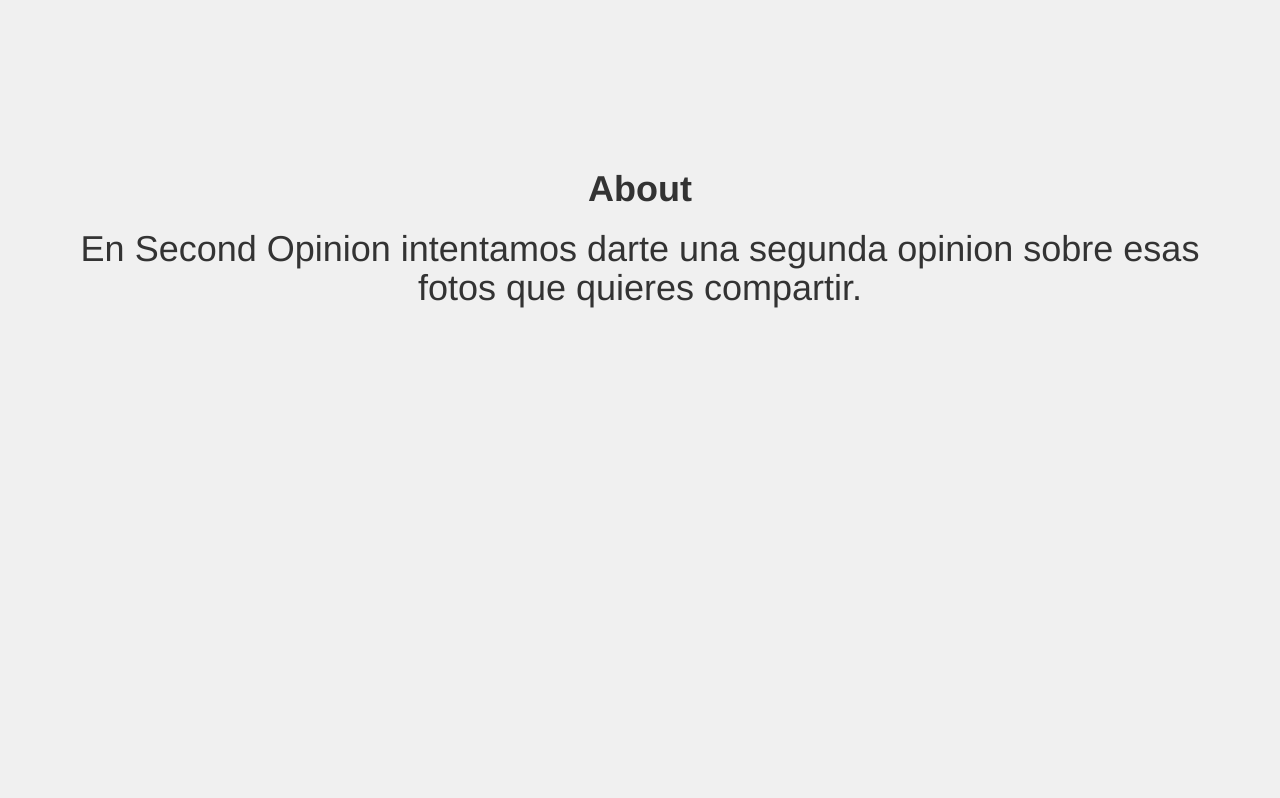
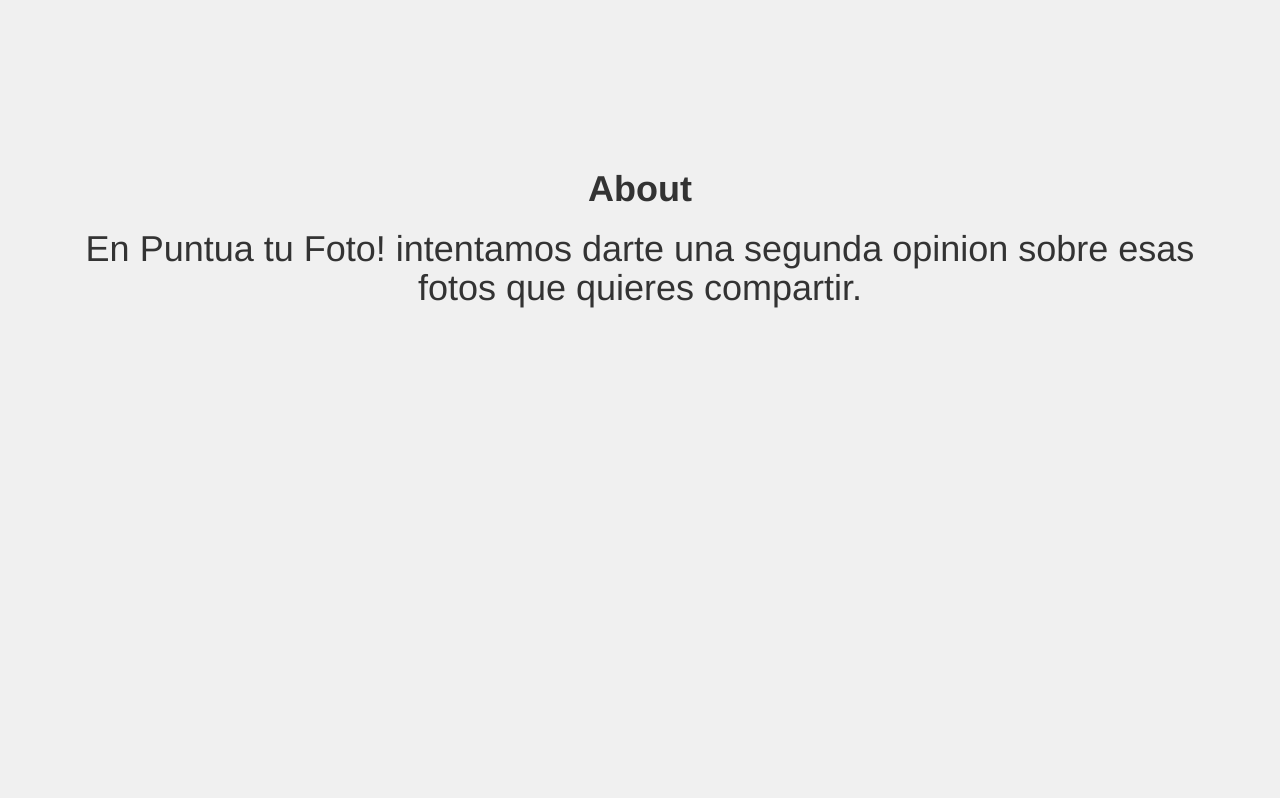
Before and after one commit to frnk99/SO, a Flask app: template templates/index3.html in a window 1280 px wide. Shown: the part 801-1599 px from the top of the page. Run offline with Flask 2, Linux system fonts and the light colour scheme; the template is opened without the code that fills it, so the values that code supplies are empty.

Commit message:
Add files via upload

```diff
--- a/templates/index3.html
+++ b/templates/index3.html
@@ -71,7 +71,7 @@
                 <div class="col-lg-12">
                     <h1><b>About</b></h1>
 
-				<h1>En Second Opinion intentamos darte una segunda opinion sobre esas fotos que quieres compartir. </h1>
+				<h1>En Puntua tu Foto! intentamos darte una segunda opinion sobre esas fotos que quieres compartir. </h1>
 
                 </div>
             </div>
```
